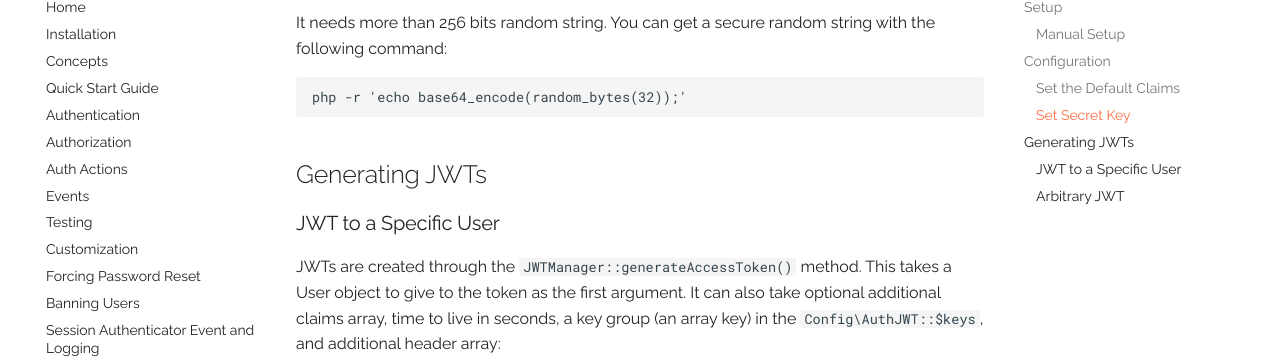
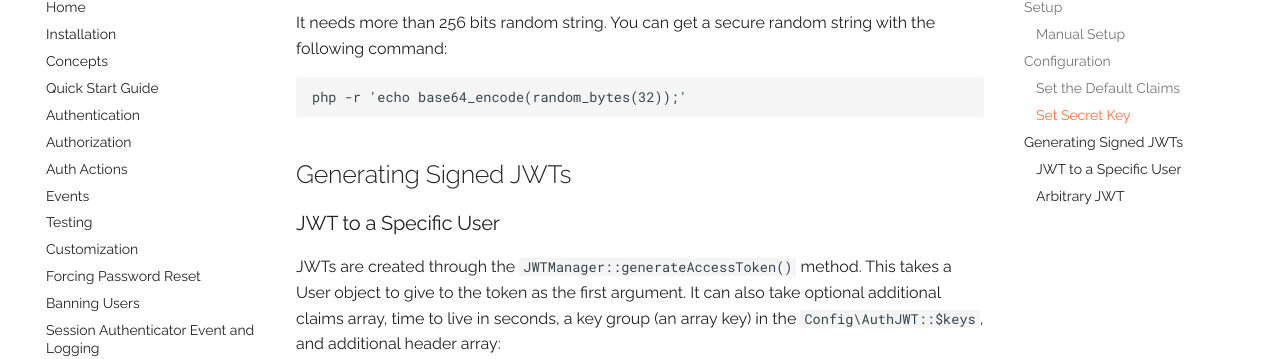
Before and after one commit to codeigniter4/shield, an MkDocs documentation site: the page built from docs/addons/jwt.md, in a window 1280 px wide and 900 px high, scrolled down 1344 px. Shown: the part 101-460 px from the top of the window. Built offline with MkDocs 1.6.1 and Material for MkDocs 9.7.7, drawn with Linux system fonts in a browser that asks for light colours; comment, search, counter and statistics services are not loaded; a style sheet for code colours, icons or effects is not loaded.

Commit message:
docs: add "Signed"

````diff
--- a/docs/addons/jwt.md
+++ b/docs/addons/jwt.md
@@ -64,7 +64,7 @@ with the following command:
 php -r 'echo base64_encode(random_bytes(32));'
 ```
 
-## Generating JWTs
+## Generating Signed JWTs
 
 ### JWT to a Specific User
 
````
